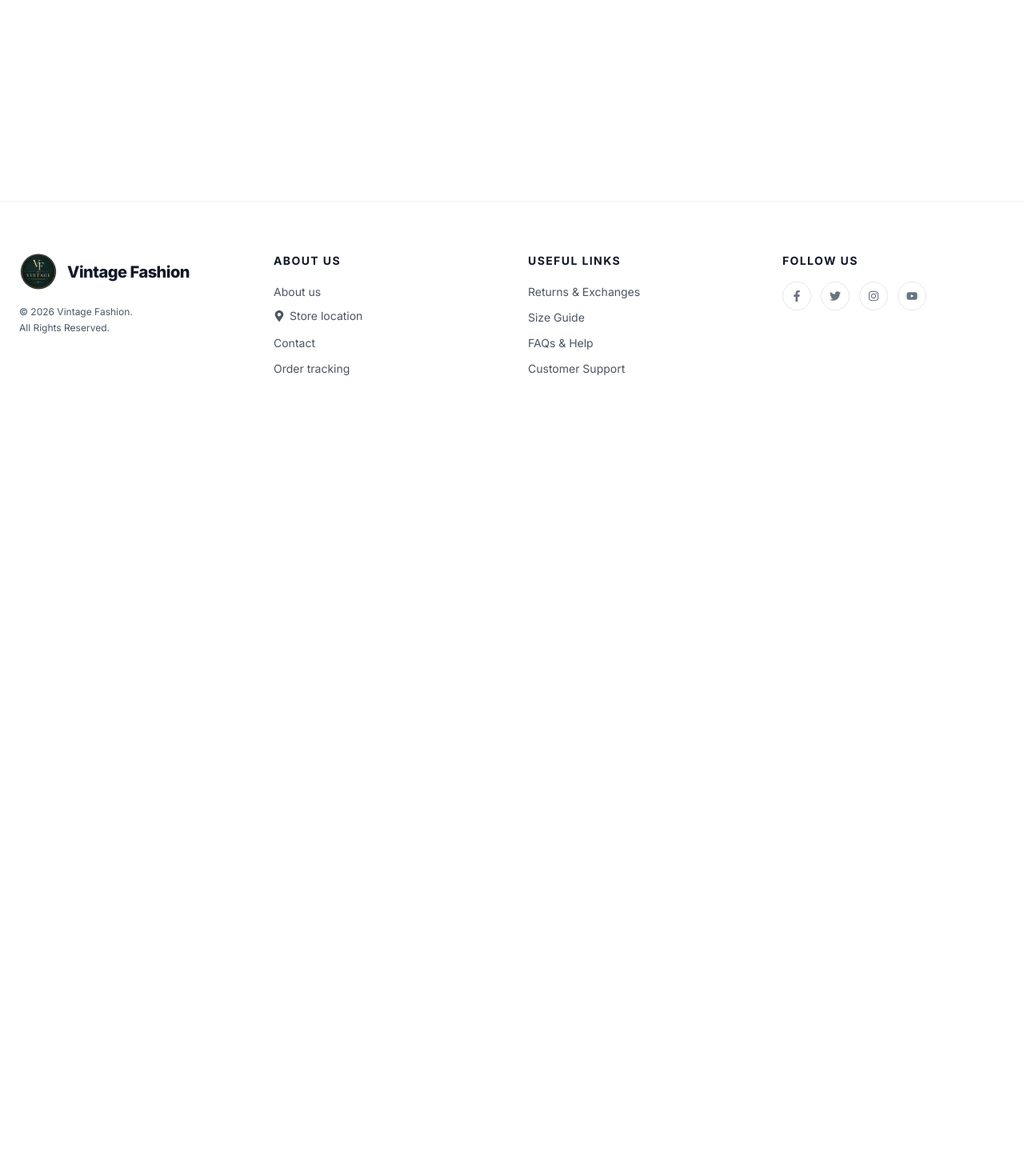
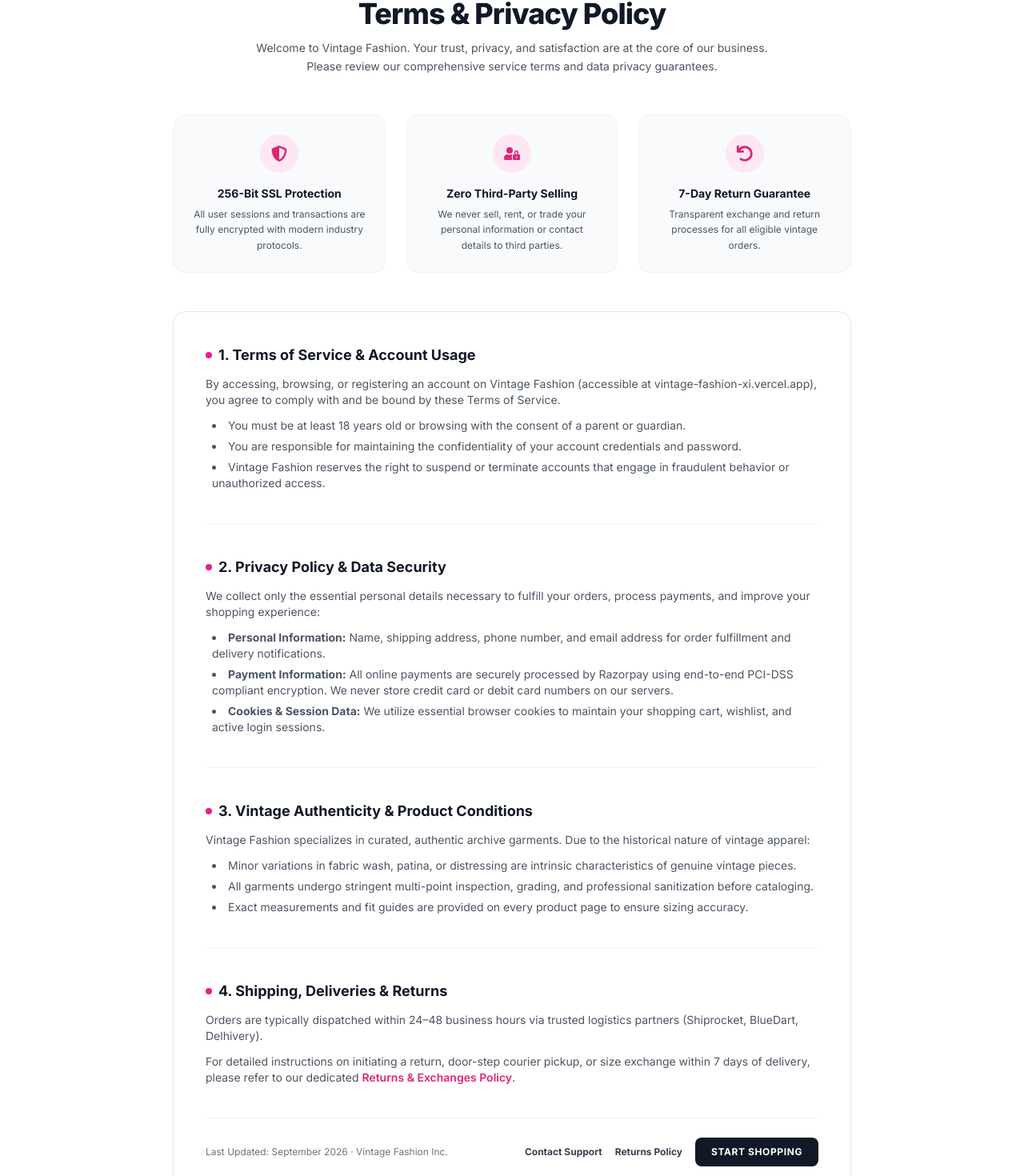
Before and after one commit to TMshanmukha/vintage-fashion, a React (Vite) app in the folder frontend/: page /terms in a window 1280 px wide. Shown: the part 248-1718 px from the top of the page at 80% size. Before the commit the page ends 800 px from the top, so only its background shows below. Built offline with nearby package versions, Linux system fonts and the light colour scheme; no server answers.

Commit message:
feat(legal): add dedicated Terms & Privacy Policy page and wire routes

```diff
--- a/frontend/src/App.jsx
+++ b/frontend/src/App.jsx
@@ -25,6 +25,7 @@ const MyAccountPage = lazy(() => import("./pages/MyAccountPage"));
 const ForgotPasswordPage = lazy(() => import("./pages/ForgotPasswordPage"));
 const ResetPasswordPage = lazy(() => import("./pages/ResetPasswordPage"));
 const OfferPage = lazy(() => import("./pages/OfferPage"));
+const TermsPolicy = lazy(() => import("./pages/TermsPolicy"));
 
 // Code-split admin routes
 const AdminRoot = lazy(() => import("./admin/pages/AdminRoot"));
@@ -68,6 +69,8 @@ function StoreFront() {
           <Route path="/contact" element={<Contact />} />
           <Route path="/collection" element={<Collection />} />
           <Route path="/returns" element={<ReturnsPolicy />} />
+          <Route path="/terms" element={<TermsPolicy />} />
+          <Route path="/privacy-policy" element={<TermsPolicy />} />
           <Route path="/size-guide" element={<SizeGuide />} />
           <Route path="/faq" element={<FAQ />} />
           <Route path="/faqs" element={<FAQ />} />
--- a/frontend/src/components/layout/Footer.jsx
+++ b/frontend/src/components/layout/Footer.jsx
@@ -89,6 +89,11 @@ export default function Footer() {
                 </Link>
               </li>
               <li>
+                <Link to="/terms" className="text-sm text-gray-600 hover:text-pink-600 transition-colors">
+                  Terms & Privacy Policy
+                </Link>
+              </li>
+              <li>
                 <Link to="/size-guide" className="text-sm text-gray-600 hover:text-pink-600 transition-colors">
                   Size Guide
                 </Link>
@@ -96,11 +101,6 @@ export default function Footer() {
               <li>
                 <Link to="/faq" className="text-sm text-gray-600 hover:text-pink-600 transition-colors">
                   FAQs & Help
-                </Link>
-              </li>
-              <li>
-                <Link to="/contact" className="text-sm text-gray-600 hover:text-pink-600 transition-colors">
-                  Customer Support
                 </Link>
               </li>
             </ul>
--- a/frontend/src/pages/AuthPage.jsx
+++ b/frontend/src/pages/AuthPage.jsx
@@ -535,8 +535,8 @@ export default function AuthPage() {
           {/* Legal and Terms Footer */}
           <div className="pt-6 mt-6 border-t border-gray-100 text-center text-[11px] text-gray-400">
             By continuing, you agree to Vintage Fashion's{" "}
-            <Link to="/returns" className="text-gray-600 hover:text-pink-600 underline">
-              Terms & Policy
+            <Link to="/terms" className="text-gray-600 hover:text-pink-600 underline">
+              Terms & Privacy Policy
             </Link>
             .
           </div>
--- /dev/null
+++ b/frontend/src/pages/TermsPolicy.jsx
@@ -0,0 +1,171 @@
+import { Link } from "react-router-dom";
+import { FaShieldAlt, FaUserLock, FaCreditCard, FaTruck, FaUndo, FaCheck } from "react-icons/fa";
+
+export default function TermsPolicy() {
+  return (
+    <div className="max-w-4xl mx-auto px-4 sm:px-6 py-12 md:py-16">
+      {/* Breadcrumb */}
+      <div className="flex items-center gap-2 text-xs text-gray-500 mb-8">
+        <Link to="/" className="hover:text-pink-600 transition-colors">Home</Link>
+        <span>/</span>
+        <span className="text-gray-900 font-medium">Terms of Service & Privacy Policy</span>
+      </div>
+
+      {/* Header */}
+      <div className="text-center max-w-2xl mx-auto mb-12">
+        <span className="inline-block text-xs font-bold uppercase tracking-widest text-pink-600 bg-pink-50 border border-pink-100 px-3.5 py-1 rounded-full mb-3">
+          Legal & Privacy Framework
+        </span>
+        <h1 className="text-3xl sm:text-4xl font-extrabold text-gray-900 tracking-tight">
+          Terms & Privacy Policy
+        </h1>
+        <p className="text-sm text-gray-600 mt-3 leading-relaxed">
+          Welcome to Vintage Fashion. Your trust, privacy, and satisfaction are at the core of our business. Please review our comprehensive service terms and data privacy guarantees.
+        </p>
+      </div>
+
+      {/* Trust Highlights Grid */}
+      <div className="grid grid-cols-1 sm:grid-cols-3 gap-6 mb-12">
+        <div className="bg-gray-50 p-6 rounded-2xl border border-gray-100 text-center">
+          <div className="w-12 h-12 bg-pink-100 text-pink-600 rounded-full flex items-center justify-center mx-auto mb-4 font-bold text-lg shadow-xs">
+            <FaShieldAlt className="w-5 h-5" />
+          </div>
+          <h3 className="text-sm font-bold text-gray-900 mb-1.5">256-Bit SSL Protection</h3>
+          <p className="text-xs text-gray-600 leading-relaxed">
+            All user sessions and transactions are fully encrypted with modern industry protocols.
+          </p>
+        </div>
+
+        <div className="bg-gray-50 p-6 rounded-2xl border border-gray-100 text-center">
+          <div className="w-12 h-12 bg-pink-100 text-pink-600 rounded-full flex items-center justify-center mx-auto mb-4 font-bold text-lg shadow-xs">
+            <FaUserLock className="w-5 h-5" />
+          </div>
+          <h3 className="text-sm font-bold text-gray-900 mb-1.5">Zero Third-Party Selling</h3>
+          <p className="text-xs text-gray-600 leading-relaxed">
+            We never sell, rent, or trade your personal information or contact details to third parties.
+          </p>
+        </div>
+
+        <div className="bg-gray-50 p-6 rounded-2xl border border-gray-100 text-center">
+          <div className="w-12 h-12 bg-pink-100 text-pink-600 rounded-full flex items-center justify-center mx-auto mb-4 font-bold text-lg shadow-xs">
+            <FaUndo className="w-5 h-5" />
+          </div>
+          <h3 className="text-sm font-bold text-gray-900 mb-1.5">7-Day Return Guarantee</h3>
+          <p className="text-xs text-gray-600 leading-relaxed">
+            Transparent exchange and return processes for all eligible vintage orders.
+          </p>
+        </div>
+      </div>
+
+      {/* Main Content Sections */}
+      <div className="bg-white border border-gray-200 rounded-2xl p-6 sm:p-10 space-y-10 shadow-sm">
+        {/* Section 1 */}
+        <div>
+          <h2 className="text-lg font-bold text-gray-900 mb-3 flex items-center gap-2">
+            <span className="w-2 h-2 rounded-full bg-pink-500" />
+            1. Terms of Service & Account Usage
+          </h2>
+          <div className="space-y-3 text-xs sm:text-sm text-gray-600 leading-relaxed">
+            <p>
+              By accessing, browsing, or registering an account on Vintage Fashion (accessible at vintage-fashion-xi.vercel.app), you agree to comply with and be bound by these Terms of Service.
+            </p>
+            <ul className="list-disc list-inside space-y-1.5 pl-2">
+              <li>You must be at least 18 years old or browsing with the consent of a parent or guardian.</li>
+              <li>You are responsible for maintaining the confidentiality of your account credentials and password.</li>
+              <li>Vintage Fashion reserves the right to suspend or terminate accounts that engage in fraudulent behavior or unauthorized access.</li>
+            </ul>
+          </div>
+        </div>
+
+        <hr className="border-gray-100" />
+
+        {/* Section 2 */}
+        <div>
+          <h2 className="text-lg font-bold text-gray-900 mb-3 flex items-center gap-2">
+            <span className="w-2 h-2 rounded-full bg-pink-500" />
+            2. Privacy Policy & Data Security
+          </h2>
+          <div className="space-y-3 text-xs sm:text-sm text-gray-600 leading-relaxed">
+            <p>
+              We collect only the essential personal details necessary to fulfill your orders, process payments, and improve your shopping experience:
+            </p>
+            <ul className="list-disc list-inside space-y-1.5 pl-2">
+              <li><strong>Personal Information:</strong> Name, shipping address, phone number, and email address for order fulfillment and delivery notifications.</li>
+              <li><strong>Payment Information:</strong> All online payments are securely processed by Razorpay using end-to-end PCI-DSS compliant encryption. We never store credit card or debit card numbers on our servers.</li>
+              <li><strong>Cookies & Session Data:</strong> We utilize essential browser cookies to maintain your shopping cart, wishlist, and active login sessions.</li>
+            </ul>
+          </div>
+        </div>
+
+        <hr className="border-gray-100" />
+
+        {/* Section 3 */}
+        <div>
+          <h2 className="text-lg font-bold text-gray-900 mb-3 flex items-center gap-2">
+            <span className="w-2 h-2 rounded-full bg-pink-500" />
+            3. Vintage Authenticity & Product Conditions
+          </h2>
+          <div className="space-y-3 text-xs sm:text-sm text-gray-600 leading-relaxed">
+            <p>
+              Vintage Fashion specializes in curated, authentic archive garments. Due to the historical nature of vintage apparel:
+            </p>
+            <ul className="list-disc list-inside space-y-1.5 pl-2">
+              <li>Minor variations in fabric wash, patina, or distressing are intrinsic characteristics of genuine vintage pieces.</li>
+              <li>All garments undergo stringent multi-point inspection, grading, and professional sanitization before cataloging.</li>
+              <li>Exact measurements and fit guides are provided on every product page to ensure sizing accuracy.</li>
+            </ul>
+          </div>
+        </div>
+
+        <hr className="border-gray-100" />
+
+        {/* Section 4 */}
+        <div>
+          <h2 className="text-lg font-bold text-gray-900 mb-3 flex items-center gap-2">
+            <span className="w-2 h-2 rounded-full bg-pink-500" />
+            4. Shipping, Deliveries & Returns
+          </h2>
+          <div className="space-y-3 text-xs sm:text-sm text-gray-600 leading-relaxed">
+            <p>
+              Orders are typically dispatched within 24–48 business hours via trusted logistics partners (Shiprocket, BlueDart, Delhivery).
+            </p>
+            <p>
+              For detailed instructions on initiating a return, door-step courier pickup, or size exchange within 7 days of delivery, please refer to our dedicated{" "}
+              <Link to="/returns" className="font-semibold text-pink-600 hover:underline">
+                Returns & Exchanges Policy
+              </Link>
+              .
+            </p>
+          </div>
+        </div>
+
+        {/* Action Footers */}
+        <div className="pt-6 border-t border-gray-100 flex flex-col sm:flex-row items-center justify-between gap-4">
+          <p className="text-xs text-gray-500">
+            Last Updated: September 2026 · Vintage Fashion Inc.
+          </p>
+          <div className="flex items-center gap-4">
+            <Link
+              to="/contact"
+              className="text-xs font-bold text-gray-700 hover:text-pink-600 transition-colors"
+            >
+              Contact Support
+            </Link>
+            <Link
+              to="/returns"
+              className="text-xs font-bold text-gray-700 hover:text-pink-600 transition-colors"
+            >
+              Returns Policy
+            </Link>
+            <Link
+              to="/shop"
+              className="px-5 py-2.5 bg-gray-900 text-white text-xs font-bold uppercase tracking-wider rounded-lg hover:bg-pink-600 transition-colors"
+            >
+              Start Shopping
+            </Link>
+          </div>
+        </div>
+      </div>
+    </div>
+  );
+}
```
